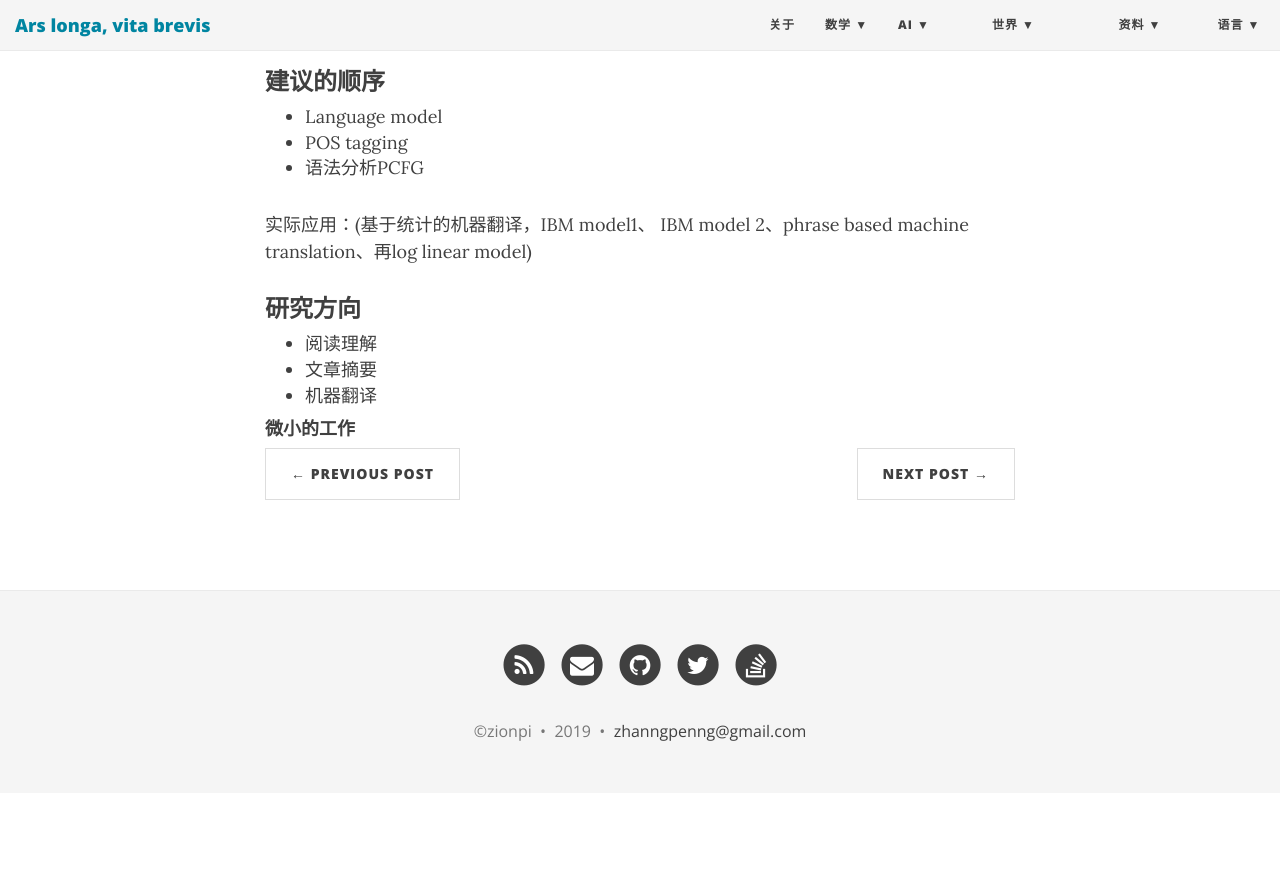
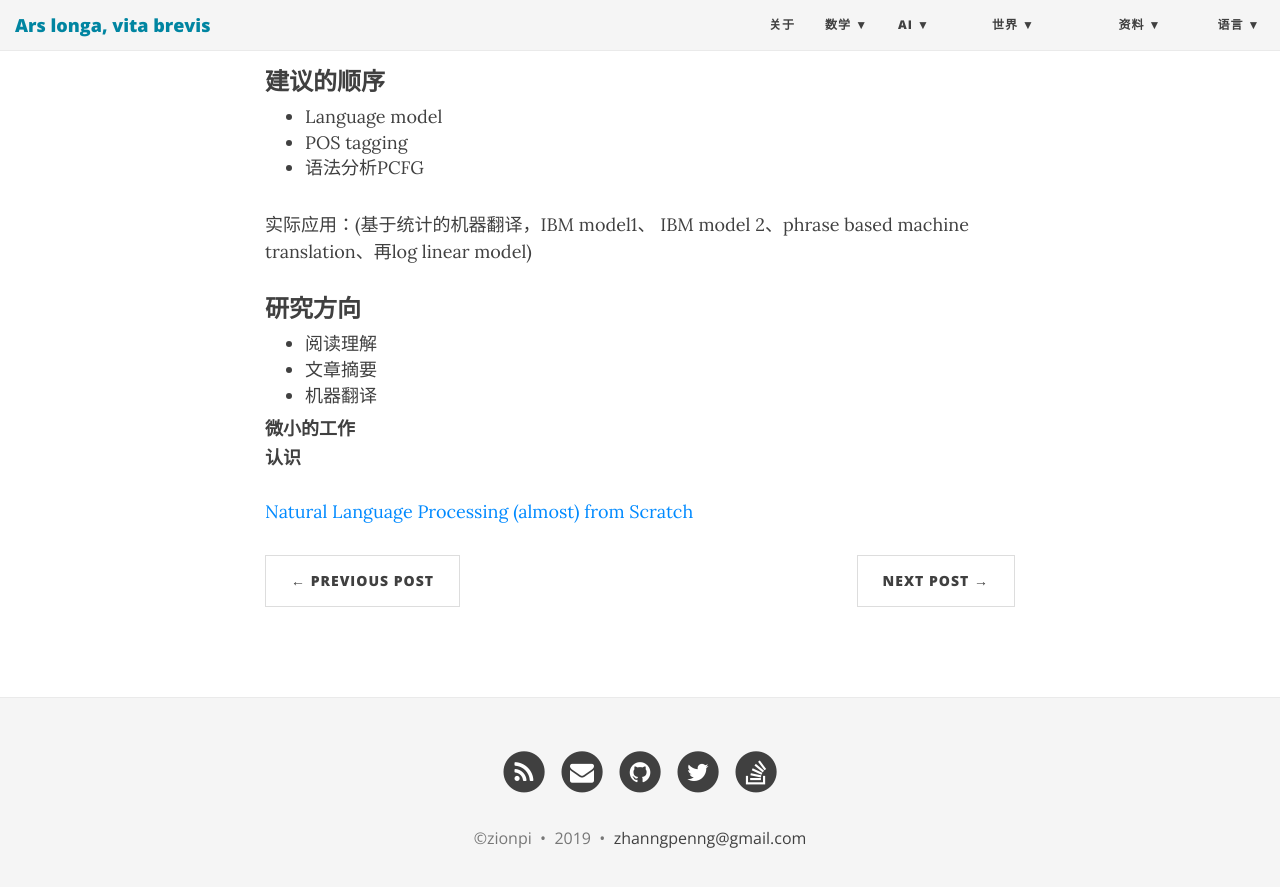
Before and after one commit to ZionPi/zionpi.github.io, a Jekyll site: the page built from _posts/2017-05-20-become-a-nlp-experter.md, in a window 1280 px wide and 900 px high, scrolled down 1838 px. Shown: the top 887 px of the window. Built offline with Jekyll 4.4.1, drawn with Linux system fonts in a browser that asks for light colours; nearby versions of some CDN libraries; before the commit the page ends 2631 px from its top, so only the background shows below that; some of the changed lines change nothing that is shown.

Commit message:
Update 2017-05-20-become-a-nlp-experter.md

```diff
--- a/_posts/2017-05-20-become-a-nlp-experter.md
+++ b/_posts/2017-05-20-become-a-nlp-experter.md
@@ -72,6 +72,9 @@
 #### 微小的工作
 
 
+#### 认识
+
+[Natural Language Processing (almost) from Scratch](https://arxiv.org/pdf/1103.0398.pdf)
 
 <!---
 1.熟悉机器学习和深度学习算法，不求会，但是一定要会用。但是面试的时候要能掌握1-2个模型的算法原理，能把面试官讲明白，就可以了。
@@ -81,3 +84,42 @@
 
 
 --->
+
+
+<!---
+
+1、清洗数据，主要是格式抓换，编码转换。
+2、文本分类，主要用fasttext。
+3、关键词抽取，主要靠词库。
+4、相似度排序，用word2vec。
+5、上线，写完接口，然后发布soap服务。
+
+
+1.各种数据处理，包括数据清洗和数据形式转换等，数据处理无止境，
+2.文本分类。词分类，句子分类，段落分类，各种分类。方法不择手段，什么tf-idf、词向量、句子向量、规则学习。反正能把问题解决就行，方法粗暴一点脏一点是次要的。
+3.实体识别，实体关系抽取。论文一抓一大把，真正用起来首先面临标记数据不足和具体任务的特殊标签集和要求，所以要先标记数据。数据标记完了也没时间实现那些花里胡哨的论文，直接拿开源跑一跑，结果差不多能用就行了。
+4.论文也读，但是可操作的太少，偶尔实现一下论文里的方法，大多数时候都先找开源包。各种开源工具能用则用，力求多快好省地解决问题。
+
+1、看论文，NLP能看的论文比较少，大多数论文没什么卵用
+
+2、处理数据，文本数据噪声很多，需要进行文本归一化、query改写等等。
+
+3、写模型，该模型，调参。
+
+4、参与线上框架开发，一般就是写写c+
+
+识库的构建，实体识别，实体关系抽取
+
+
+1，纯工程能力。此能力包括但不限于 洗数据，挖数据，写规则，调包式模型实现，线上代码简洁性和效率。2，模型调参能力。此处和之前不一样的是，input是定的，假设数据已经洗好了，要实现模型了。feature engineering 或者 end2end的深度学习模型模型你能不能把效果调上去。无论是内部数据集还是公开的benchmark，能刷分绝对是一个必不可少的技能
+
+1，造活儿能力。你必须承认基本所有大公司都是生产力过剩的，僧多粥少，清楚的活儿抢的都不行。如何能够另辟蹊径，看准技术能实现也有需求的活儿非常重要。2，做有影响力研究的能力。虽然论文已经越来越多了，但是中国做出有影响力的论文还很少。当然，有影响力的研究不光需要论文质量高，还需要后期宣传。3，分布式系统能力。NLP进入深度学习时代，突出一个数据量大，模型训练慢。无论是大规模word2vec ，seq2seq还是bert都需要系统能力。多机多卡了解一下。此处在说一下bert，此模型非常非常的强，基本是碾压的存在。某些奖金极高的AI比赛，稍微fine-tune一下中文的bert-base阅读理解就可以前几名，公开的benchmark各种被刷爆，内部的数据集也是很难幸免。近两个月，你要是说你能自己把bert训出来，绝对是核心竞争力。
+
+--->
+
+
+<!---
+
+
+由于我工作时间不算长，跟上面的老兵比肯定是不行的，我就以小兵的角度抛砖引玉吧，谢邀。这里面的核心竞争力我个人感觉应该分为两类，一类是工作的竞争力，另一类是面试的竞争力。工作的竞争力：我觉得最重要的应该是业务问题抽象能力，比如抛出给你一个case你是不是能较快的从业务问题抽象成一个完整的数据清洗+模型选择+训练预测工程化+评测的体系。工业界（我暂指那些比较大的互联网公司，中国top20吧）追求的真不是kaggle那种“拼一枪”的思维，稳定性、时效性、ROI都是要考虑的，有些实习生进了大公司觉得“妈呀为什么大公司不用XX训练还要用我两年前的方法”，其实真的不是不能用，是真怕不稳定出故障啊。面试的竞争力：面试造核弹这个问题任何公司都有，主要就是看一下你知识天花板在哪里（而不是能力的天花板），这也是为什么学历会占据一定分量的原因，它代表你的学习能力。NLP面试竞争力我觉得主要是“懂得多”和“复现能力”两块：懂得的多就是你一定要跟踪学习最近的好论文，paperweekly推荐的那种就挺好的，没必要吃透，能写个综述就行了；复现能力主要指的是论文是否能有所产出，比如能不能复现个BERT（个人感觉能复现BERT的人现在公司基本都抢着要了...），或者解释一下BERT的原理并用一个开源包实现，里面有什么trick等等。      反而我觉得编程和工程能力并不是主要的考察对象，所以我一直都很反感追着白板编程不放的NLP面试官...如果你问我上面两个我应该更重视哪个呢？这个很难回答，不过我觉得后者更重要一些，因为前者不管你学习能力多么弱，还是可以明白的，但是后者真的很难做到，最起码大公司title不带“研究”俩字的95%都做不到，而现在的公司，不管规模大小都在争抢这5%的人
+--->
```
